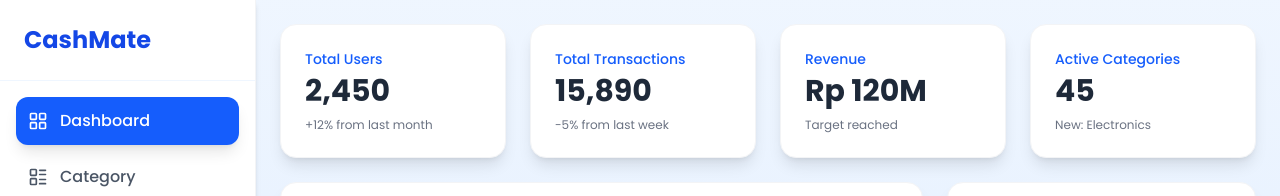
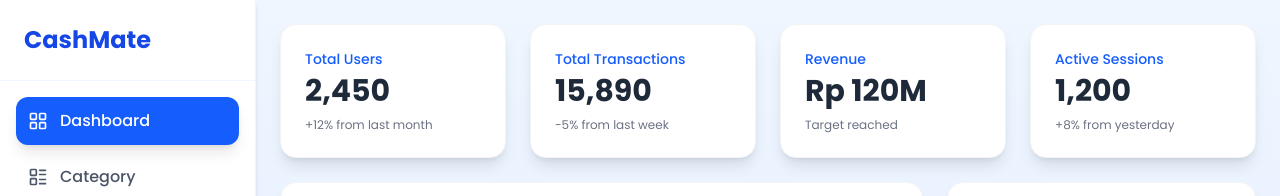
Before and after one commit to yanevannn/cashmate-fe, a React (Vite) app: page /dashboard in a window 1280 px wide. Shown: the top 196 px of the page. Built offline with nearby package versions, Linux system fonts and the light colour scheme.

Commit message:
feat(dashboard): add Card component

```diff
--- /dev/null
+++ b/src/components/ui/Card.tsx
@@ -0,0 +1,17 @@
+const Card: React.FC<{
+  title: string;
+  value: string;
+  footer?: string;
+}> = ({ title, value, footer }) => {
+  return (
+    <>
+      <div className="bg-white p-6 rounded-2xl shadow-lg border border-gray-100">
+        <p className="text-sm font-medium text-blue-600">{title}</p>
+        <p className="text-3xl font-bold text-gray-800 mt-1">{value}</p>
+        {footer && <p className="text-xs text-gray-500 mt-2">{footer}</p>}
+      </div>
+    </>
+  );
+};
+
+export default Card;
--- a/src/pages/DashbaordPage.tsx
+++ b/src/pages/DashbaordPage.tsx
@@ -5,6 +5,7 @@
 import CategoryManagement from "../components/Dashboard/CategoryManagement";
 import UserManagement from "../components/Dashboard/UserManagement";
 import TransactionManagement from "../components/Dashboard/TransactionManagement";
+import Card from "../components/ui/Card";
 
 interface User {
   name: string;
@@ -82,50 +83,26 @@
                   <div className="space-y-6">
                     <div className="grid grid-cols-1 sm:grid-cols-2 lg:grid-cols-4 gap-6">
                       {/* Layout cards sudah responsive dengan grid-cols-1/2/4 */}
-                      <div className="bg-white p-6 rounded-2xl shadow-lg border border-gray-100">
-                        <p className="text-sm font-medium text-blue-600">
-                          Total Users
-                        </p>
-                        <p className="text-3xl font-bold text-gray-800 mt-1">
-                          2,450
-                        </p>
-                        <p className="text-xs text-gray-500 mt-2">
-                          +12% from last month
-                        </p>
-                      </div>
-                      <div className="bg-white p-6 rounded-2xl shadow-lg border border-gray-100">
-                        <p className="text-sm font-medium text-blue-600">
-                          Total Transactions
-                        </p>
-                        <p className="text-3xl font-bold text-gray-800 mt-1">
-                          15,890
-                        </p>
-                        <p className="text-xs text-gray-500 mt-2">
-                          -5% from last week
-                        </p>
-                      </div>
-                      <div className="bg-white p-6 rounded-2xl shadow-lg border border-gray-100">
-                        <p className="text-sm font-medium text-blue-600">
-                          Revenue
-                        </p>
-                        <p className="text-3xl font-bold text-gray-800 mt-1">
-                          Rp 120M
-                        </p>
-                        <p className="text-xs text-gray-500 mt-2">
-                          Target reached
-                        </p>
-                      </div>
-                      <div className="bg-white p-6 rounded-2xl shadow-lg border border-gray-100">
-                        <p className="text-sm font-medium text-blue-600">
-                          Active Categories
-                        </p>
-                        <p className="text-3xl font-bold text-gray-800 mt-1">
-                          45
-                        </p>
-                        <p className="text-xs text-gray-500 mt-2">
-                          New: Electronics
-                        </p>
-                      </div>
+                      <Card
+                        title="Total Users"
+                        value="2,450"
+                        footer="+12% from last month"
+                      />
+                      <Card
+                        title="Total Transactions"
+                        value="15,890"
+                        footer="-5% from last week"
+                      />
+                      <Card
+                        title="Revenue"
+                        value="Rp 120M"
+                        footer="Target reached"
+                      />
+                      <Card
+                        title="Active Sessions"
+                        value="1,200"
+                        footer="+8% from yesterday"
+                      />
                     </div>
                     {/* Layout grafik/tabel juga responsif: grid-cols-1 di mobile, lg:grid-cols-3 di desktop */}
                     <div className="grid grid-cols-1 lg:grid-cols-3 gap-6">
```
